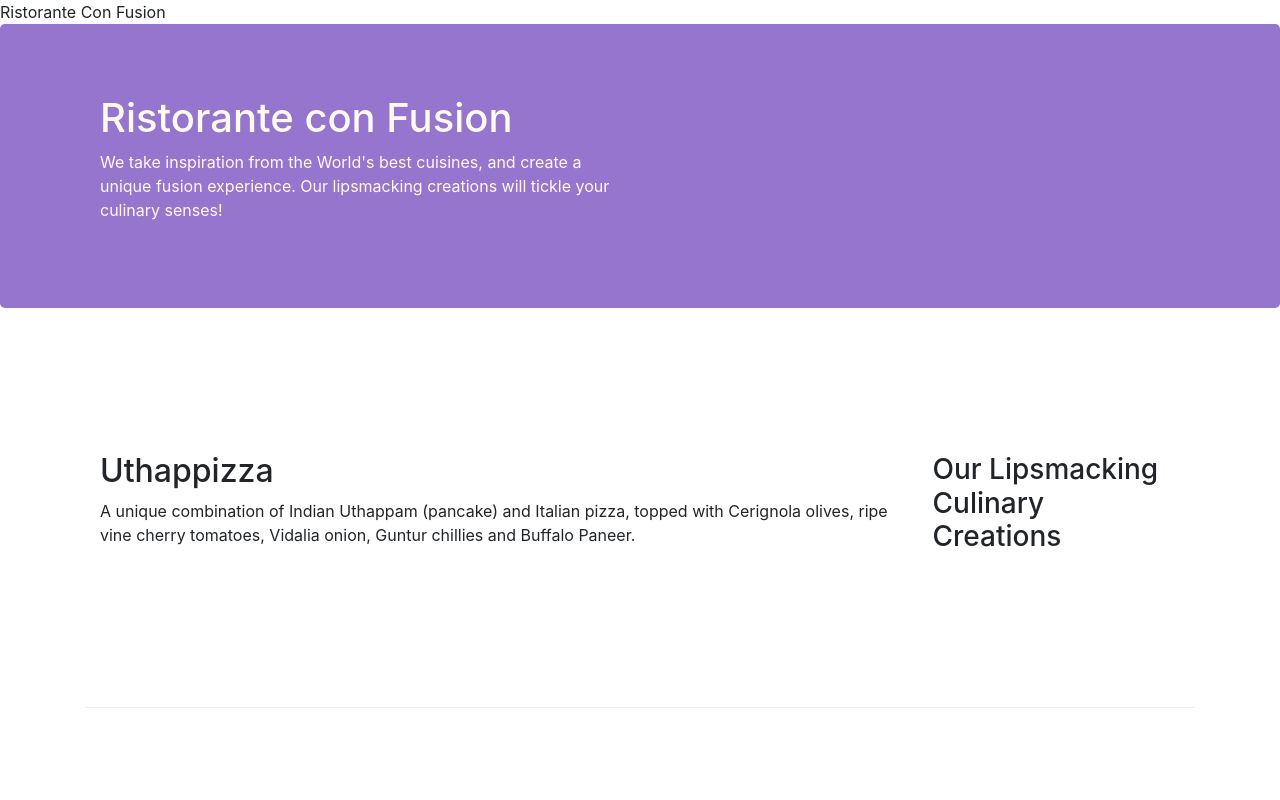
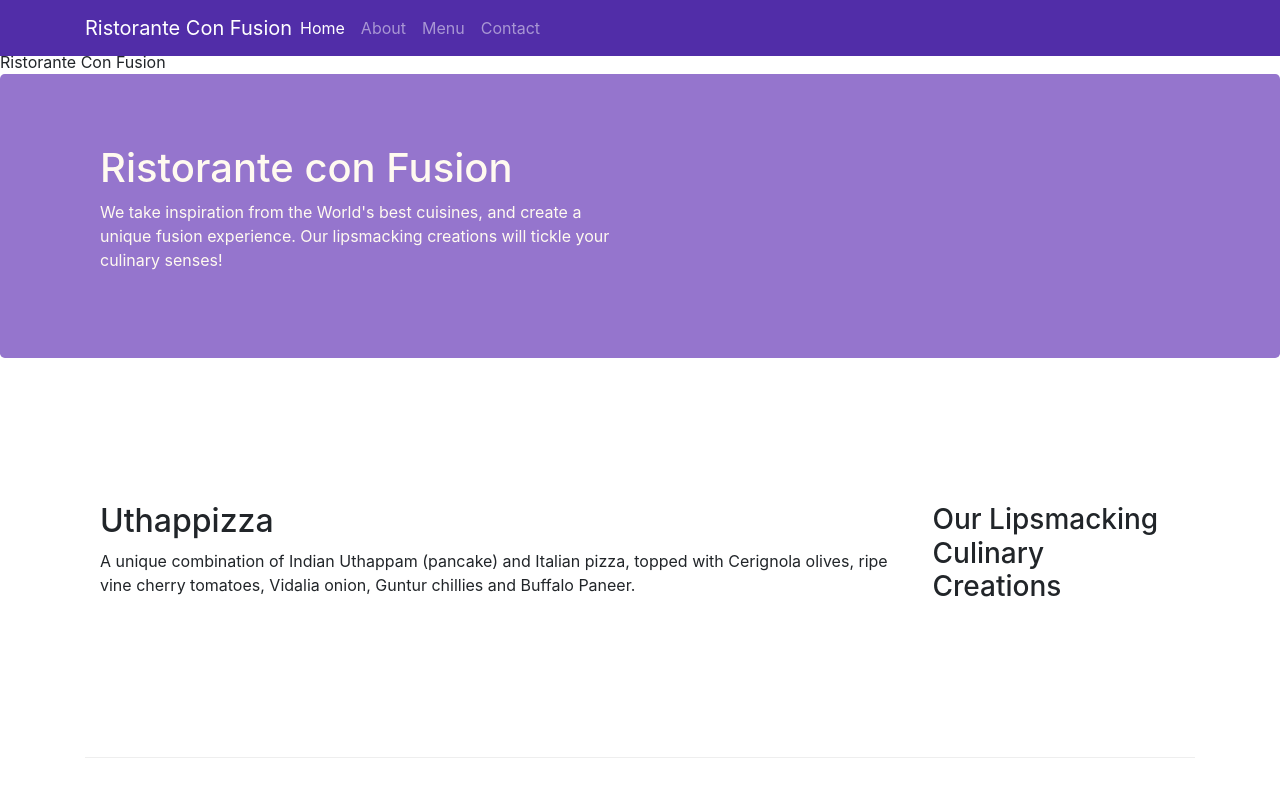
Before and after one commit to marco6998/curso-bootstrap, a website: page index.html in a window 1280 px wide. Shown: the top 800 px of the page. Drawn offline with nearby package versions, Linux system fonts and the light colour scheme.

Commit message:
Navbar and Breadcrumbs

```diff
--- a/css/styles.css
+++ b/css/styles.css
@@ -26,3 +26,11 @@
     margin: 0px;
     color: #0f0f0f;
 }
+body{
+    padding:50px 0px 0px 0px;
+    z-index:0;
+}
+
+.navbar-dark {
+     background-color: #512DA8;
+}
--- a/index.html
+++ b/index.html
@@ -1,81 +1,110 @@
 <!DOCTYPE html>
-<html lang = "en">
+<html lang="en">
 
 <head>
     <!-- Required meta tags always come first -->
-    <meta charset = "utf-8">
-    <meta name = "viewport" content = "width = device-width, initial-scale = 1, shrink-to-fit = no">
-    <meta http-equiv = "x-ua-compatible" content = "ie = edge">
+    <meta charset="utf-8">
+    <meta name="viewport" content="width = device-width, initial-scale = 1, shrink-to-fit = no">
+    <meta http-equiv="x-ua-compatible" content="ie = edge">
     <!-- Bootstrap CSS -->
-    <link rel = "stylesheet" href = "node_modules/bootstrap/dist/css/bootstrap.min.css">
-    <link rel = "stylesheet" href = "css/styles.css"
-    <title>Ristorante Con Fusion</title>
+    <link rel="stylesheet" href="node_modules/bootstrap/dist/css/bootstrap.min.css">
+    <link rel="stylesheet" href="css/styles.css" <title> Ristorante Con Fusion</title>
+</head>
 
-</head>
 <body>
-    <header class = "jumbotron">
-        <div class = "container">
-            <div class = "row row-header">
-                <div class = "col-12 col-sm-6">
+    <nav class="navbar navbar-dark navbar-expand-sm fixed-top">
+        <!-- Con navbar-expand-sm para pantallas pequeñsa y extra pequeñas, se colapsaran-->
+        <!--bg-primary para el color-->
+        <!--fixed-top para fijar superiormente la barra-->
+        <div class="container">
+            <button class="navbar-toggler" type="button" data-toggle="collapse" data-target="#Navbar">
+                <span class="navbar-toggler-icon"></span>
+            </button>
+            <a class="navbar-brand mr-auto" href="#">Ristorante Con Fusion
+                <!--Mostrar cierta información -->
+            </a>
+            <div class="collapse navbar-collapse" id="Navbar">
+                <ul class="navbar-nav mr-auto">
+                    <!--navbar-nav conjunto de enlances que se incluyen en la barra de navegación -->
+                    <!-- mr-auto especificar el maargen derecho, aquñi se irá a la izquierda-->
+                    <li class="nav-item active"><a class="nav-link" href="#">Home</a></li>
+                    <!--Se muestra horizontalemte como enlaces-->
+                    <!--active marca en cuál estás-->
+                    <li class="nav-item"><a class="nav-link" href="./aboutus.html">About</a></li>
+                    <li class="nav-item"><a class="nav-link" href="#">Menu</a></li>
+                    <li class="nav-item"><a class="nav-link" href="#">Contact</a></li>
+
+                </ul>
+            </div>
+
+        </div>
+
+    </nav>
+    <header class="jumbotron">
+        <div class="container">
+            <div class="row row-header">
+                <div class="col-12 col-sm-6">
                     <h1>Ristorante con Fusion</h1>
                     <p>We take inspiration from the World's best cuisines, and create a unique fusion experience. Our
                         lipsmacking creations will tickle your culinary senses!</p>
                 </div>
-                <div class = "col-12 col-sm">
+                <div class="col-12 col-sm">
                 </div>
             </div>
         </div>
     </header>
-
-    <div class = "container">
-        <div class = "row row-content align-items-center">
-            <div class = "col-12 col-sm-4 order-sm-last col-md-3">
+    <div class="container">
+        <div class="row row-content align-items-center">
+            <div class="col-12 col-sm-4 order-sm-last col-md-3">
                 <h3>Our Lipsmacking Culinary Creations</h3>
             </div>
-            <div class = "col col-sm order-sm-first col-md">
+            <div class="col col-sm order-sm-first col-md">
                 <!--col es que ocupará las 12, el siguiente 8 porque arriba hay 4, y md 9 porque hay 3-->
                 <h2>Uthappizza</h2>
-                <p d-none d-sm-block>A unique combination of Indian Uthappam (pancake) and Italian pizza, topped with Cerignola olives,
+                <p d-none d-sm-block>A unique combination of Indian Uthappam (pancake) and Italian pizza, topped with
+                    Cerignola olives,
                     ripe vine cherry tomatoes, Vidalia onion, Guntur chillies and Buffalo Paneer.</p>
             </div>
         </div>
-        <div class = "row row-content align-items-center">
-            <div class = "col-12 col-sm-4 col-md-3">
+        <div class="row row-content align-items-center">
+            <div class="col-12 col-sm-4 col-md-3">
                 <h3>This Month's Promotions</h3>
             </div>
-            <div class = "col col-sm col-md ">
+            <div class="col col-sm col-md ">
                 <h2>Weekend Grand Buffet</h2>
-                <p d-none d-sm-block>Featuring mouthwatering combinations with a choice of five different salads, six enticing appetizers,
+                <p d-none d-sm-block>Featuring mouthwatering combinations with a choice of five different salads, six
+                    enticing appetizers,
                     six main entrees and five choicest desserts. Free flowing bubbly and soft drinks. All for just
                     $19.99 per person </p>
             </div>
         </div>
-        <div class = "row row-content align-items-center">
-            <div class = "col-12 col-sm-4  order-sm-last col-md-3">
+        <div class="row row-content align-items-center">
+            <div class="col-12 col-sm-4  order-sm-last col-md-3">
                 <h3>Meet our Culinary Specialists</h3>
             </div>
-            <div class = "col col-sm  order-sm-first col-md">
+            <div class="col col-sm  order-sm-first col-md">
                 <h2>Alberto Somayya</h2>
                 <h4>Executive Chef</h4>
-                <p d-none d-sm-block>Award winning three-star Michelin chef with wide International experience having worked closely with
+                <p d-none d-sm-block>Award winning three-star Michelin chef with wide International experience having
+                    worked closely with
                     whos-who in the culinary world, he specializes in creating mouthwatering Indo-Italian fusion
                     experiences. </p>
             </div>
         </div>
     </div>
-    <footer class = "footer">
-        <div class = "container">
-            <div class = "row">
-                <div class = "col-4 offset-1 col-sm-2">
+    <footer class="footer">
+        <div class="container">
+            <div class="row">
+                <div class="col-4 offset-1 col-sm-2">
                     <h5>Links</h5>
-                    <ul class = "list-unstyled">
-                        <li><a href = "#" >Home</a></li>
-                        <li><a href = "#" >About</a></li>
-                        <li><a href = "#" >Menu</a></li>
-                        <li><a href = "#" >Contact</a></li>
+                    <ul class="list-unstyled">
+                        <li><a href="./index.html">Home</a></li>
+                        <li><a href="#">About</a></li>
+                        <li><a href="#">Menu</a></li>
+                        <li><a href="#">Contact</a></li>
                     </ul>
                 </div>
-                <div class = "col-7 col-sm-5">
+                <div class="col-7 col-sm-5">
                     <h5>Our Address</h5>
                     <address>
                         121, Clear Water Bay Road<br>
@@ -83,31 +112,31 @@
                         HONG KONG<br>
                         Tel.: +852 1234 5678<br>
                         Fax: +852 8765 4321<br>
-                        Email: <a href = "mailto:confusion@food.net">confusion@food.net</a>
+                        Email: <a href="mailto:confusion@food.net">confusion@food.net</a>
                     </address>
                 </div>
-                <div class = "col-12 col-sm-4 align-self-center">
-                    <div class = "text-center">
-                        <a href = "http://google.com/+">Google+</a>
-                        <a href = "http://www.facebook.com/profile.php?id = ">Facebook</a>
-                        <a href = "http://www.linkedin.com/in/">LinkedIn</a>
-                        <a href = "http://twitter.com/">Twitter</a>
-                        <a href = "http://youtube.com/">YouTube</a>
-                        <a href = "mailto:">Mail</a>
+                <div class="col-12 col-sm-4 align-self-center">
+                    <div class="text-center">
+                        <a href="http://google.com/+">Google+</a>
+                        <a href="http://www.facebook.com/profile.php?id = ">Facebook</a>
+                        <a href="http://www.linkedin.com/in/">LinkedIn</a>
+                        <a href="http://twitter.com/">Twitter</a>
+                        <a href="http://youtube.com/">YouTube</a>
+                        <a href="mailto:">Mail</a>
                     </div>
                 </div>
             </div>
-            <div class = "row justify-content-center">
-                <div class = "col-auto">
+            <div class="row justify-content-center">
+                <div class="col-auto">
                     <p>© Copyright 2018 Ristorante Con Fusion</p>
                 </div>
             </div>
         </div>
     </footer>
     <!-- jQuery  first, then Popper.js, then Bootstrap JS. -->
-    <script src = "node_modules/jquery/dist/jquery.slim.min.js"></script>
-    <script src = "node_modules/popper.js/dist/umd/popper.min.js"></script>
-    <script src = "node_modules/bootstrap/dist/js/bootstrap.min.js"></script>
+    <script src="node_modules/jquery/dist/jquery.slim.min.js"></script>
+    <script src="node_modules/popper.js/dist/umd/popper.min.js"></script>
+    <script src="node_modules/bootstrap/dist/js/bootstrap.min.js"></script>
 </body>
 
 </html>
```
Also changed, not shown: aboutus.html (+103 -51 lines).
